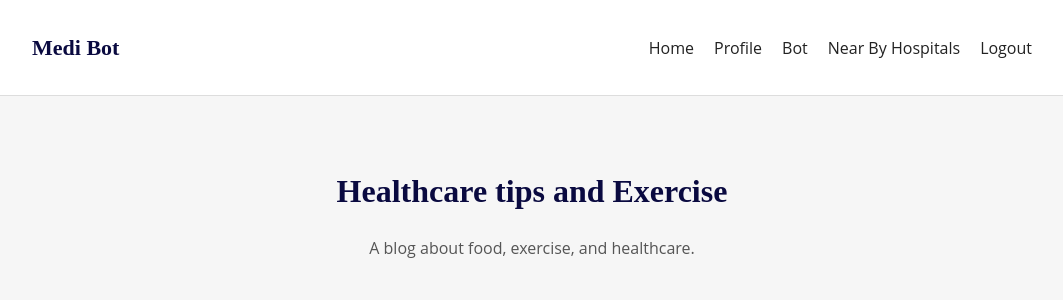
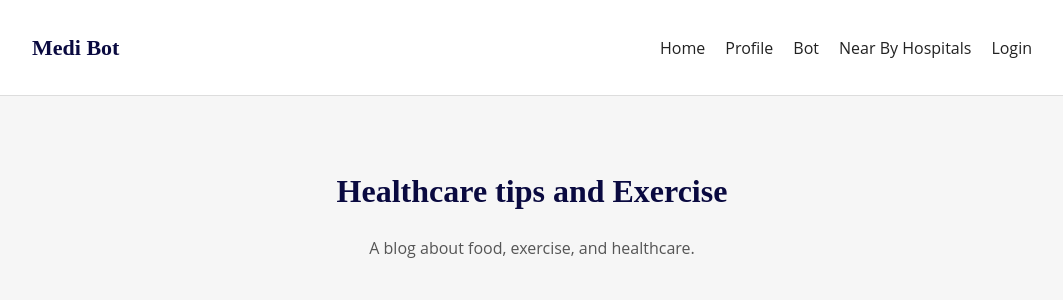
Before and after one commit to ankitsemwal001/Medical-Chatbot, a Django app: page / in a window 1280 px wide. Shown: the top 300 px of the page, without its empty margins (108-1171 px from the left). Run offline with Django 5.2, Linux system fonts and the light colour scheme.

Commit message:
Updated files

```diff
--- a/Medical_Chatbot/mediBot/Templates/Html/header.html
+++ b/Medical_Chatbot/mediBot/Templates/Html/header.html
@@ -17,7 +17,7 @@
           <li><a href="./bot.html">Profile</a></li>
           <li><a href="./bot.html">Bot</a></li>
           <li><a href="./nearByhospital.html">Near By Hospitals</a></li>
-          <li><a href="./Loginpage.html">Logout</a></li>
+          <li><a href="./Loginpage.html">Login</a></li>
 
         </ul>
       </nav>
--- a/Medical_Chatbot/mediBot/Templates/Html/profile.html
+++ b/Medical_Chatbot/mediBot/Templates/Html/profile.html
@@ -50,7 +50,7 @@
             <button type="button" class="btn cancel">Cancel</button>
             <button type="submit" class="btn add">Add Patient</button>
         </div>
-    </form>
+    </form>;
 </div>
 <h1>hlw</h1>
 </body>
```
